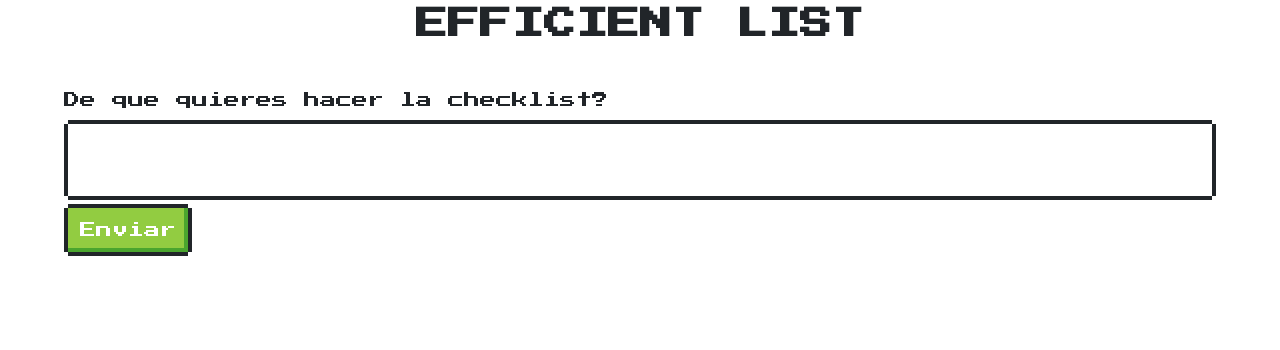
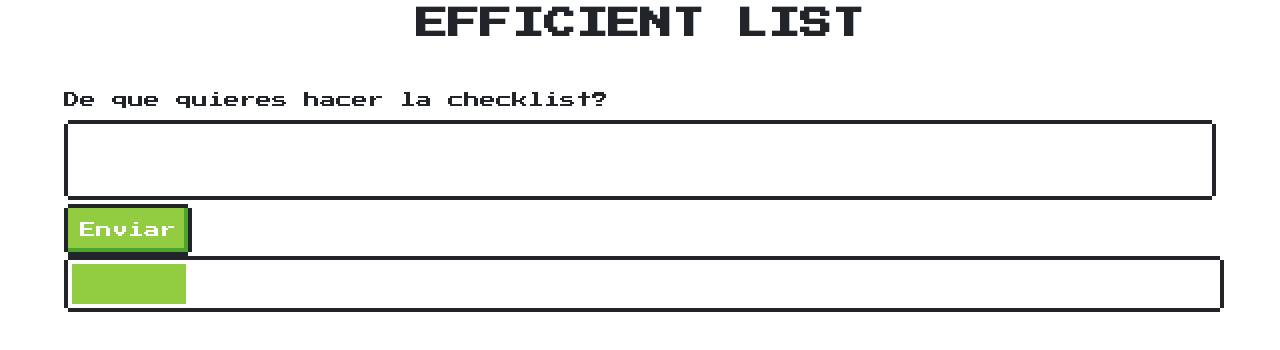
Before and after one commit to jorgeAgoiz/EfficientList, a Next.js app: page / in a window 1280 px wide. Shown: the top 350 px of the page. Built offline with nearby package versions, Linux system fonts and the light colour scheme.

Commit message:
Working on main form

```diff
--- a/components/Form/Form.module.css
+++ b/components/Form/Form.module.css
@@ -1,3 +1,7 @@
 .form {
     width: 90%;
 }
+
+.textarea {
+    resize: none;
+}
--- a/components/Form/index.tsx
+++ b/components/Form/index.tsx
@@ -1,25 +1,45 @@
-import { FormEvent } from 'react'
+import { FormEvent, useState } from 'react'
 import styles from './Form.module.css'
 
+interface State {
+  progress: number
+  loading: boolean
+}
+
 const Form = (): JSX.Element => {
+  const [progress, setProgress] = useState<State['progress']>(10)
+  const [loading, setLoading] = useState<State['loading']>(false)
+
+  /* Aqui se mete un useEffect */
+
   const handleSubmit = (event: FormEvent<HTMLFormElement>) => {
     event.preventDefault()
     console.log({ values: event.currentTarget.theme.value })
+    setLoading(true)
   }
 
   return (
+    <>
       <form onSubmit={handleSubmit} className={styles.form}>
-      <label htmlFor="textarea_field">De que quieres hacer la checklist?</label>
+        <label htmlFor="textarea_field">
+          De que quieres hacer la checklist?
+        </label>
         <textarea
           style={{ resize: 'none' }}
           id="textarea_field"
-        className="nes-textarea"
+          className={`nes-textarea ${styles.textarea}`}
           name="theme"
         ></textarea>
         <button type="submit" className="nes-btn is-success">
           Enviar
         </button>
+        <progress
+          className="nes-progress is-success"
+          value={progress}
+          max="100"
+        />
       </form>
+    </>
   )
 }
 
```
Lines whose indentation alone changed are shown as unchanged.
